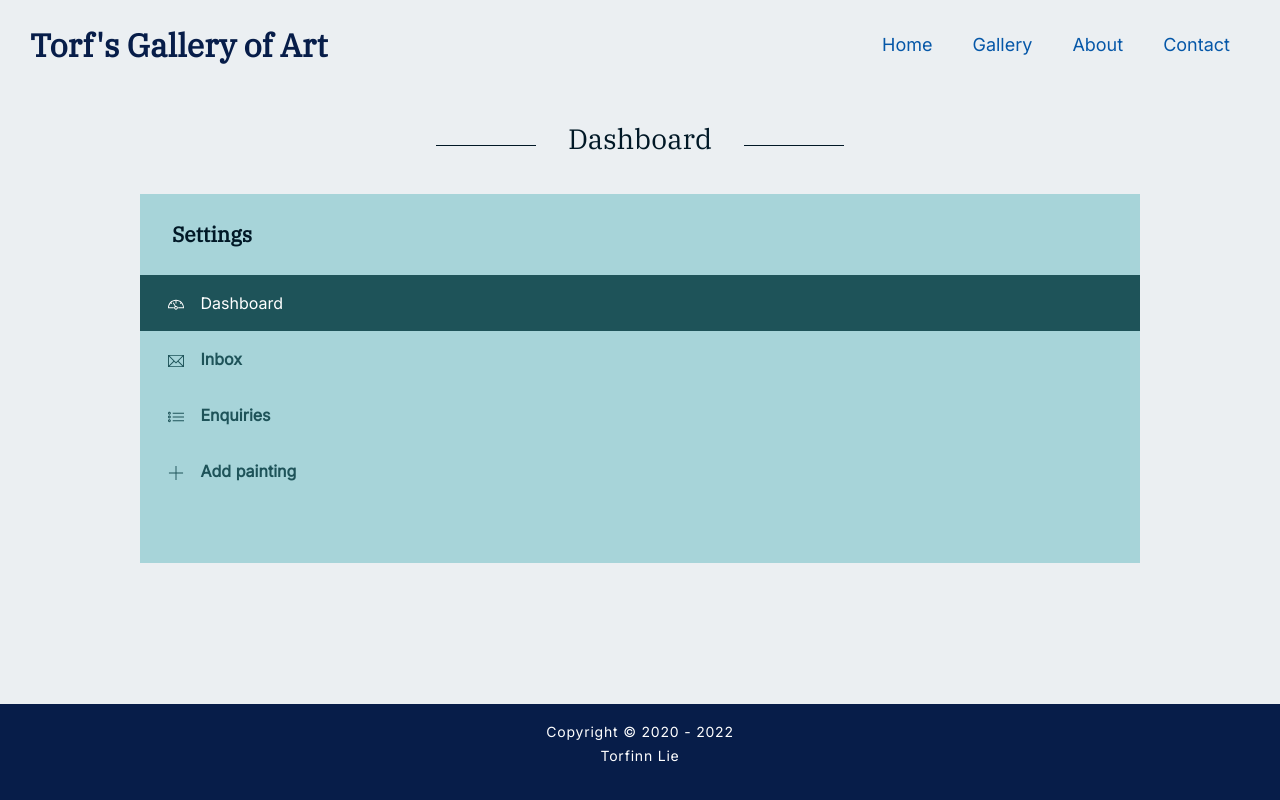
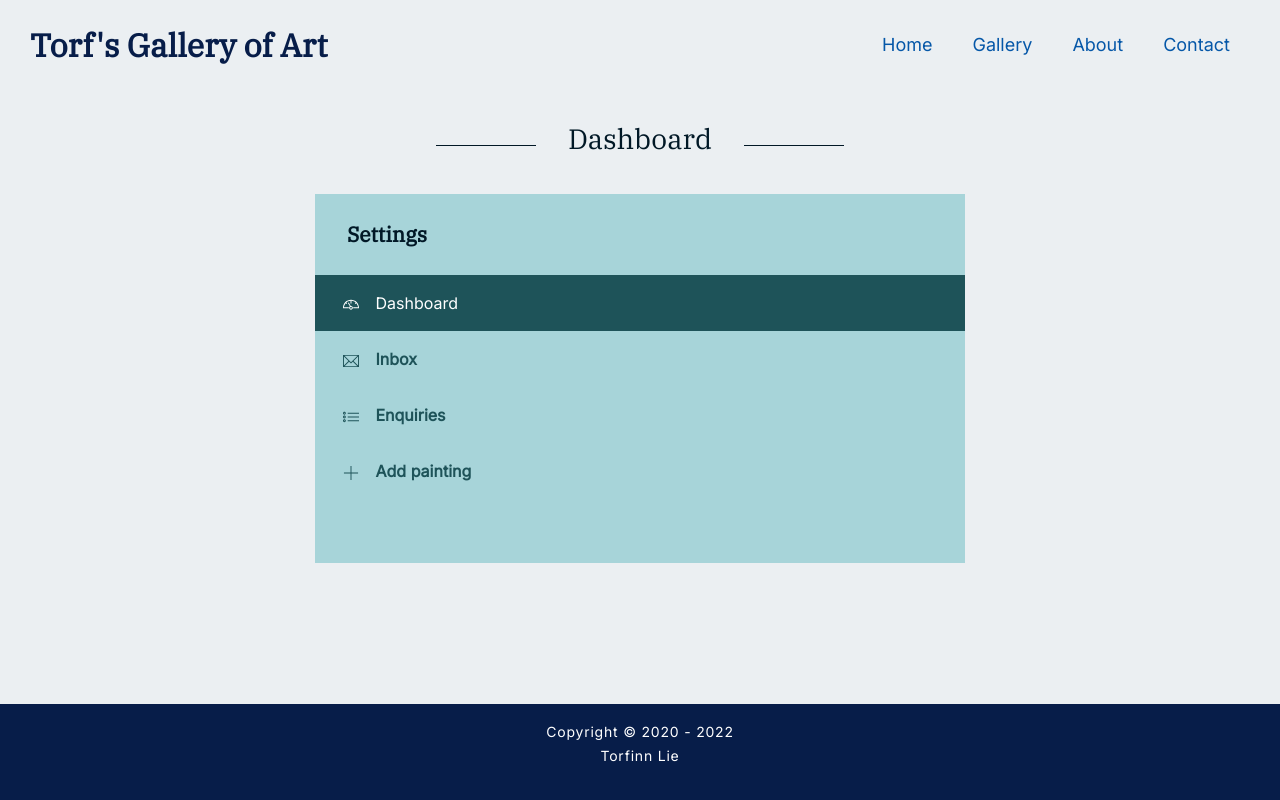
Before and after one commit to lunadragon06/torfs-art-gallery, a React (Create React App) app: page /dashboard in a window 1280 px wide. Built offline with nearby package versions, Linux system fonts and the light colour scheme.

Commit message:
Update _dashboard.scss

```diff
--- a/src/sass/partials/_dashboard.scss
+++ b/src/sass/partials/_dashboard.scss
@@ -1,7 +1,7 @@
 .adminav {
     background: $--light-green;
     margin: 0 auto;
-    max-width: 1000px;
+    max-width: 650px;
     padding: 2rem 0 3rem;
 }
 
@@ -30,3 +30,9 @@
     color: white;
     font-weight: normal;
 }
+
+@media (max-width: $--mobile-screen) {
+    .adminav {
+        margin-top: 2rem;
+    }
+}
```
